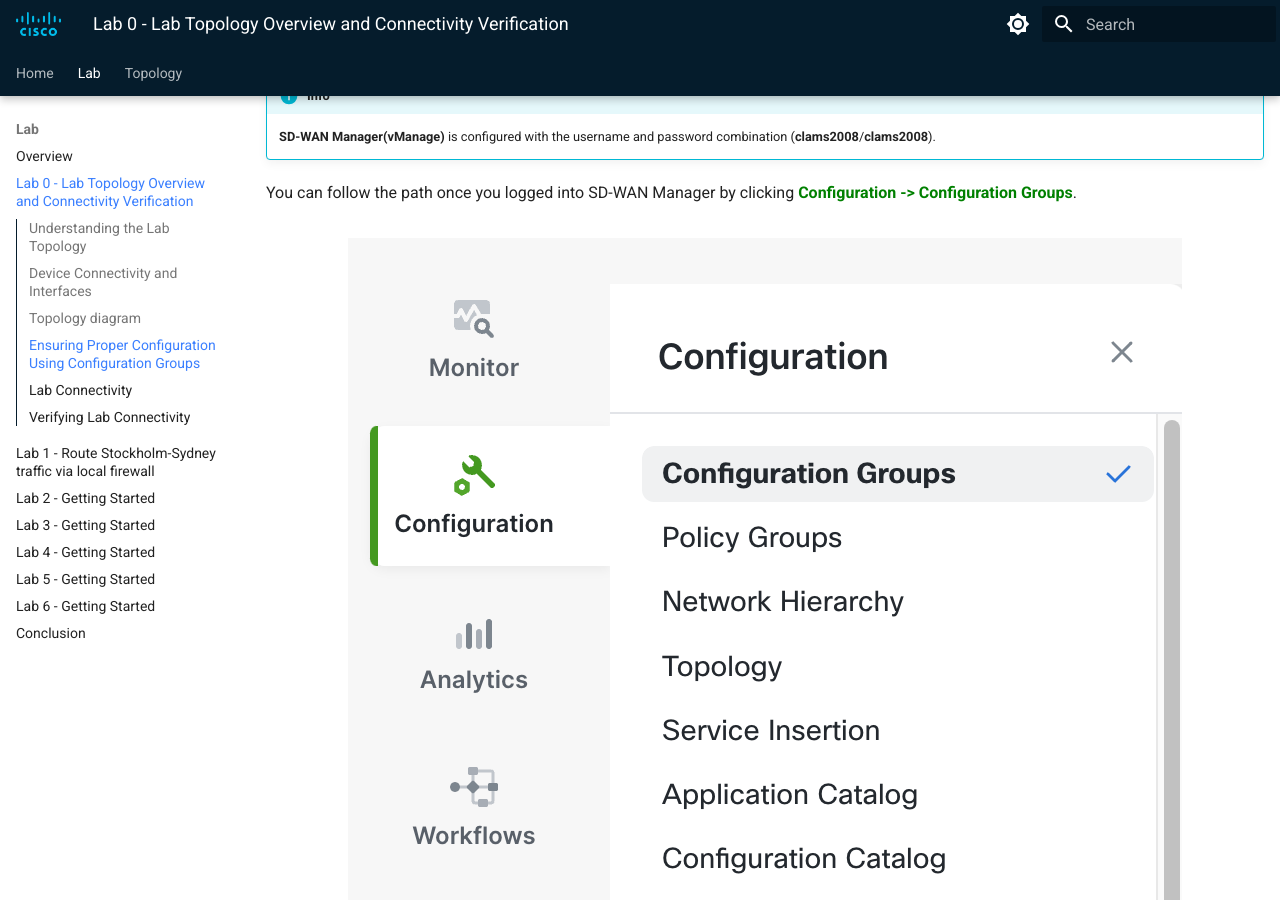
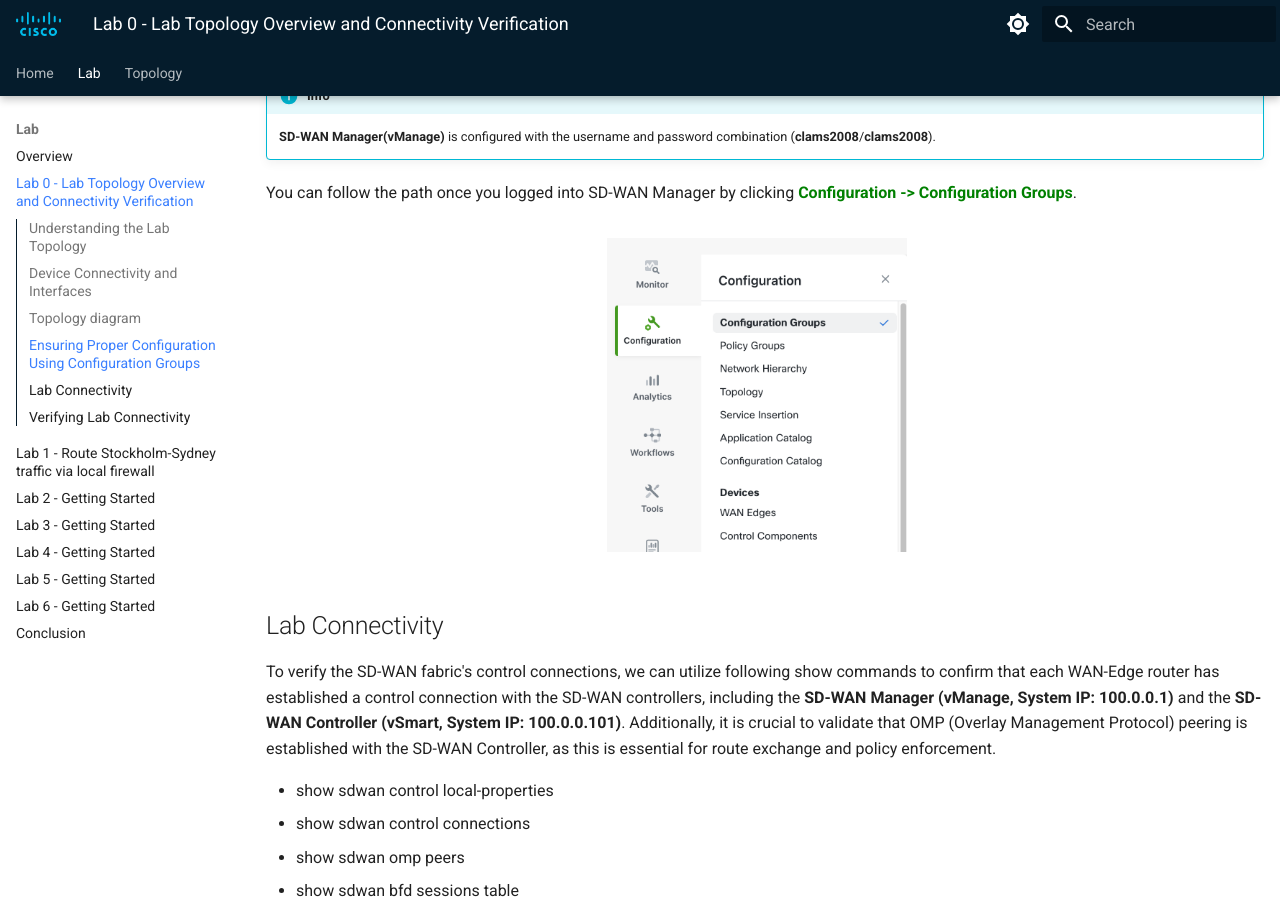
Before and after one commit to ciscodocs/ltrent-2008-clemea25, an MkDocs documentation site: the page built from docs/lab0_getting_started.md, in a window 1280 px wide and 900 px high, scrolled down 3861 px. Built offline with MkDocs 1.6.1 and Material for MkDocs 9.7.7, drawn with Linux system fonts in a browser that asks for light colours.

Commit message:
Lab 0 Task finalized.

```diff
--- a/docs/lab0_getting_started.md
+++ b/docs/lab0_getting_started.md
@@ -102,7 +102,7 @@ If any WAN-Edge router is **not managed by the SD-WAN Manager (vManage)** or doe
 You can follow the path once you logged into SD-WAN Manager by clicking **<font color="green">Configuration -> Configuration Groups</font>**.
 
 <figure markdown>
-  ![cg](./assets/Configuration-Group.png)
+  ![cg](./assets/Configuration-Group.png){ width="300", align=left }
 </figure>
 
 ## Lab Connectivity
```
